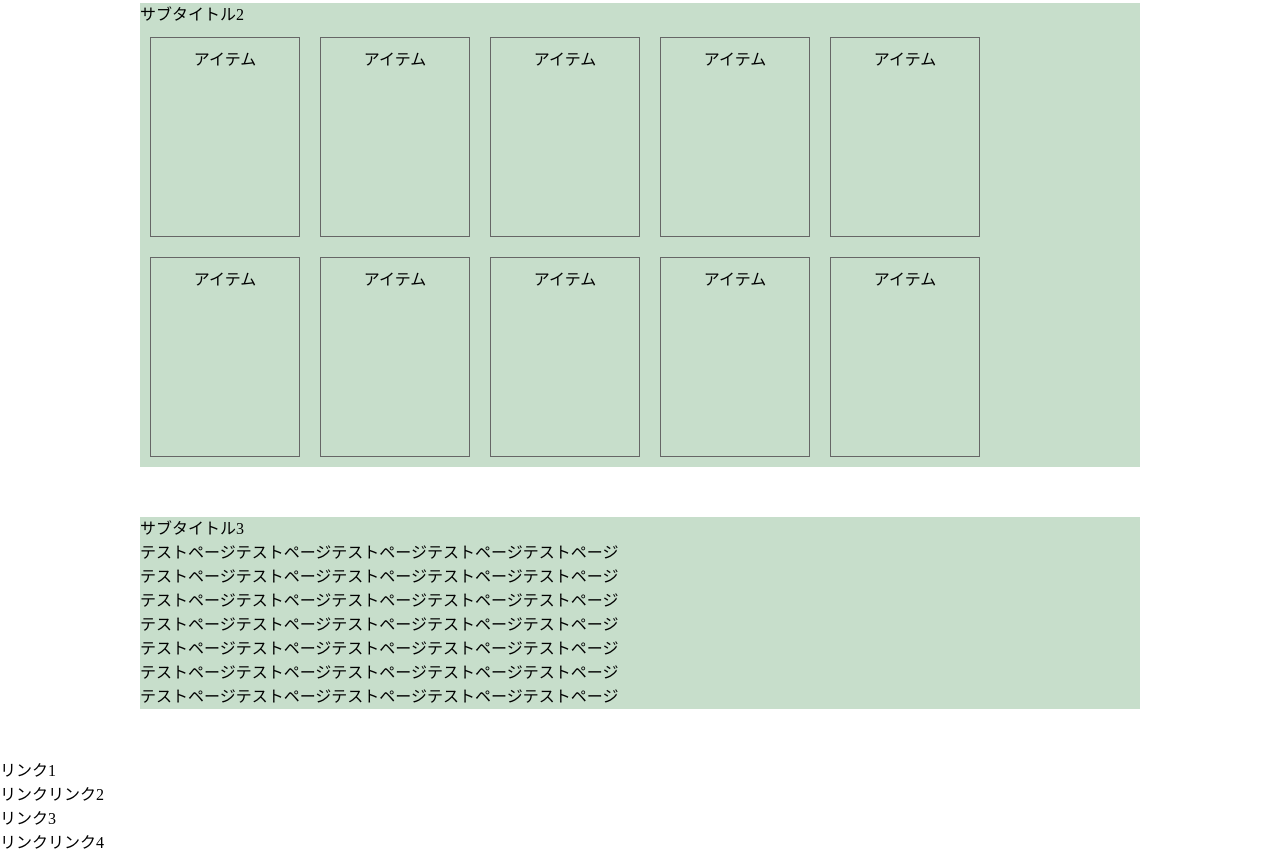
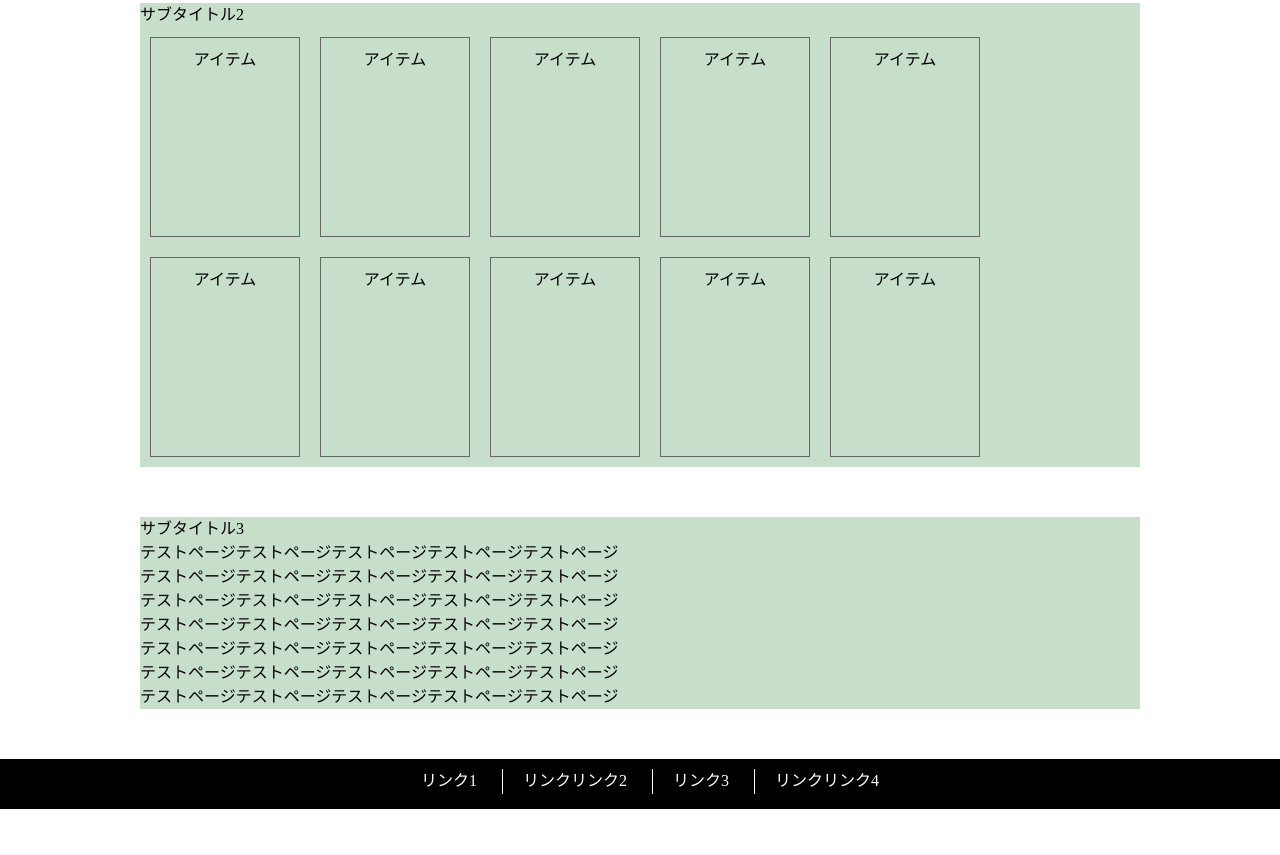
Before and after one commit to daigotitan/sample1, a plain HTML site: page index.html in a window 1280 px wide. Shown: the part 591-1446 px from the top of the page. After the commit the page ends 1400 px from the top, so only its background shows below. Drawn offline with Linux system fonts and the light colour scheme.

Commit message:
Update style.css

```diff
--- a/css/style.css
+++ b/css/style.css
@@ -9,6 +9,7 @@ html,body {
 }
 header{
   width: 100%;
+  min-width: 480px;
   height: 50px;
   background-color: #888;
   position: fixed;
@@ -17,7 +18,7 @@ header div.header_inner{
   width: 100%;
   height: 50px;
   display: flex;
-  position: relative;
+  /* position: relative; */
   justify-content: flex-end;
 }
 header div.header_inner h1{
@@ -139,6 +140,10 @@ section div.kv{
   width: 100%;
   height: 400px;
   background-color: #ff0;
+  padding: 50px 0 0;
+}
+section div.kv h2{
+  text-align: center;
 }
 section div.section_inner{
   width: 98%;
@@ -160,6 +165,25 @@ section div.section_inner{
   border: solid 1px #666;
 }
 
+footer{
+  width: 100%;
+  /* height: 50px; */
+  background-color: #000;
+}
+footer ul{
+  width: 100%;
+  /* height: 50px; */
+  display: flex;
+  flex-direction: column;
+  justify-content: center;
+  color: #fff;
+}
+footer ul li{
+  margin:10px 0 0;
+  /* padding:0 0 0 20px; */
+  height: 25px;
+  text-align: center;
+}
 
 
 .sp{
@@ -180,7 +204,28 @@ section div.section_inner{
   nav{
     width: 400px;
   }
-
+  footer{
+    width: 100%;
+    height: 50px;
+    background-color: #000;
+  }
+  footer ul{
+    width: 100%;
+    height: 50px;
+    flex-direction: row;
+    color: #fff;
+  }
+  footer ul li{
+    margin:10px 0 0 25px;
+    padding:0 0 0 20px;
+    border-left: solid 1px #fff;
+    height: 25px;
+    text-align: left;
+  }
+  footer ul li:first-of-type{
+    border: none;
+    margin-left: 0;
+  }
 
   .sp{
     display: none;
```
